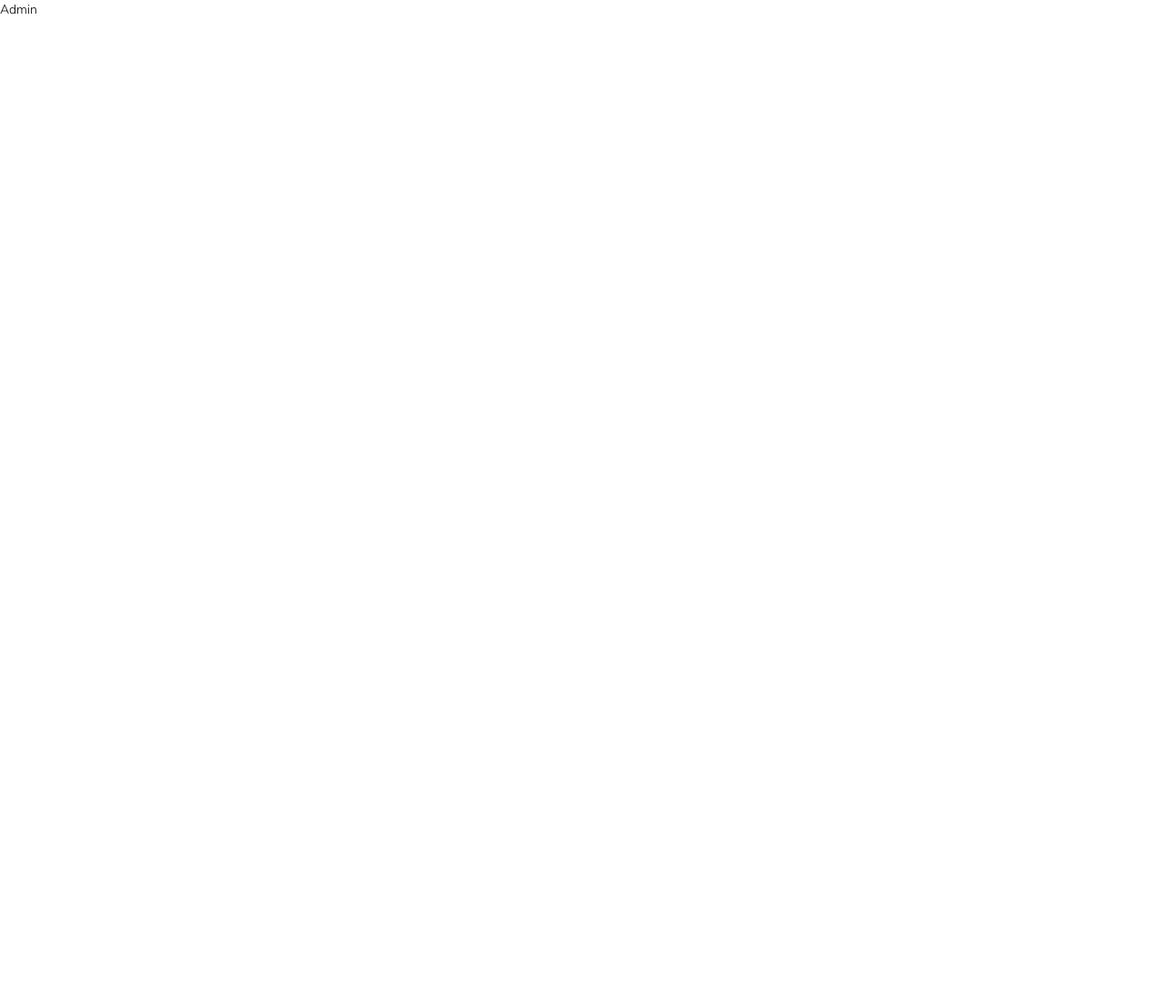
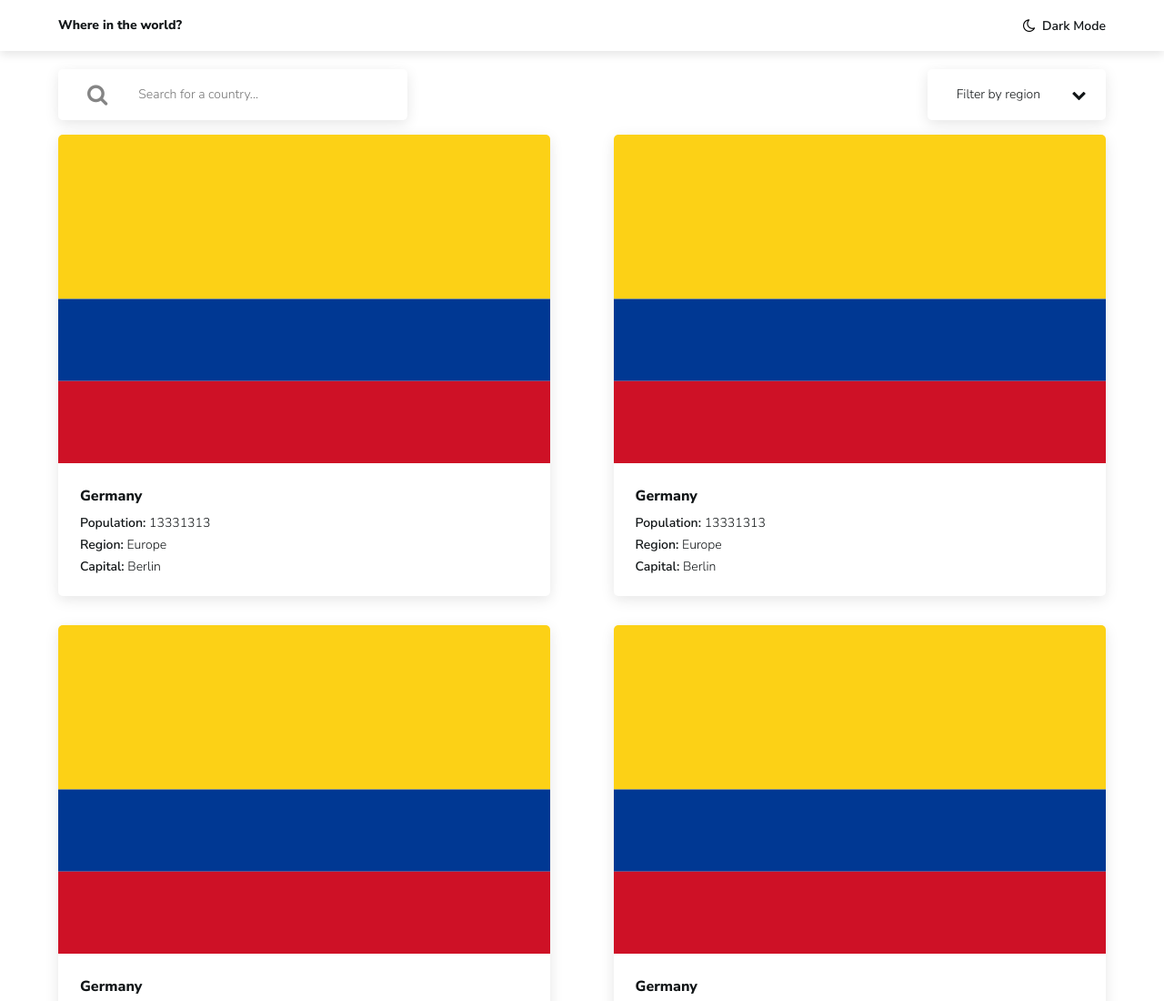
Before and after one commit to pullupjumper/rest-contries-api, a website built with webpack: page src/pages/index.html in a window 1280 px wide. Shown: the top 1100 px of the page at 91% size. Before the commit the page ends 800 px from the top, so only its background shows below. Built offline with nearby package versions, Linux system fonts and the light colour scheme; files whose address does not match are found by name.

Commit message:
Updated index

```diff
--- /dev/null
+++ b/src/icon-fonts/style.css
@@ -0,0 +1,39 @@
+@font-face {
+  font-family: 'icomoon';
+  src:  url('./fonts/icomoon.eot?tanwkx');
+  src:  url('./fonts/icomoon.eot?tanwkx#iefix') format('embedded-opentype'),
+    url('./fonts/icomoon.ttf?tanwkx') format('truetype'),
+    url('./fonts/icomoon.woff?tanwkx') format('woff'),
+    url('./fonts/icomoon.svg?tanwkx#icomoon') format('svg');
+  font-weight: normal;
+  font-style: normal;
+  font-display: block;
+}
+
+[class^="icon-"], [class*=" icon-"] {
+  /* use !important to prevent issues with browser extensions that change fonts */
+  font-family: 'icomoon' !important;
+  speak: never;
+  font-style: normal;
+  font-weight: normal;
+  font-variant: normal;
+  text-transform: none;
+  line-height: 1;
+
+  /* Better Font Rendering =========== */
+  -webkit-font-smoothing: antialiased;
+  -moz-osx-font-smoothing: grayscale;
+}
+
+.icon-search:before {
+  content: "\f002";
+}
+.icon-arrow-left:before {
+  content: "\f060";
+}
+.icon-chevron-down:before {
+  content: "\f078";
+}
+.icon-moon-o:before {
+  content: "\f186";
+}
--- a/src/js/index.js
+++ b/src/js/index.js
@@ -1,3 +1,13 @@
-import '../scss/all.scss';
+import '../scss/index.scss';
 
-console.log('fff');
+const dropdown = document.querySelector('.dropdown');
+
+
+initComponents();
+
+
+function initComponents() {
+  dropdown.addEventListener('click', () => {
+    dropdown.classList.toggle('dropdown-show');
+  });
+}
--- a/src/pages/index.html
+++ b/src/pages/index.html
@@ -9,8 +9,121 @@
   <link href="https://fonts.googleapis.com/css2?family=Nunito+Sans:wght@300;600;800&display=swap" rel="stylesheet">
 </head>
 <body>
-  <p class="p">
-    Admin
-  </p>
+  <header>
+    <div class="container">
+      <div class="brand">Where in the world?</div>
+      <div class="switch">
+        <i class="icon-moon-o"></i>
+        <span>Dark Mode</span>
+      </div>
+    </div>
+
+  </header>
+  <main>
+    <div class="container">
+      <div class="panel">
+        <div class="search-form">
+          <i class="icon-search"></i>
+          <input type="text" class="search-input" placeholder="Search for a country...">
+        </div>
+        <div class="dropdown">
+          <div class="dropdown-btn">
+            <span class="dropdown-text">Filter by region</span>
+            <i class="icon-chevron-down"></i>
+          </div>
+          <div class="dropdown-menu">
+            <div class="dropdown-item">Asia</div>
+            <div class="dropdown-item">Asia</div>
+            <div class="dropdown-item">Asia</div>
+            <div class="dropdown-item">Asia</div>
+          </div>
+        </div>
+      </div>
+      <div class="content">
+        <ul class="country-list">
+          <li class="country-list-item">
+            <div class="card">
+              <div class="card-header">
+                <img src="./col.svg" alt="">
+              </div>
+              <div class="card-content">
+                <div class="card-title">Germany</div>
+                <p><span>Population:&nbsp;</span>13331313</p>
+                <p><span>Region:&nbsp;</span>Europe</p>
+                <p><span>Capital:&nbsp;</span>Berlin</p>
+              </div>
+            </div>
+          </li>
+          <li class="country-list-item">
+            <div class="card">
+              <div class="card-header">
+                <img src="./col.svg" alt="">
+              </div>
+              <div class="card-content">
+                <div class="card-title">Germany</div>
+                <p><span>Population:&nbsp;</span>13331313</p>
+                <p><span>Region:&nbsp;</span>Europe</p>
+                <p><span>Capital:&nbsp;</span>Berlin</p>
+              </div>
+            </div>
+          </li>
+          <li class="country-list-item">
+            <div class="card">
+              <div class="card-header">
+                <img src="./col.svg" alt="">
+              </div>
+              <div class="card-content">
+                <div class="card-title">Germany</div>
+                <p><span>Population:&nbsp;</span>13331313</p>
+                <p><span>Region:&nbsp;</span>Europe</p>
+                <p><span>Capital:&nbsp;</span>Berlin</p>
+              </div>
+            </div>
+          </li>
+          <li class="country-list-item">
+            <div class="card">
+              <div class="card-header">
+                <img src="./col.svg" alt="">
+              </div>
+              <div class="card-content">
+                <div class="card-title">Germany</div>
+                <p><span>Population:&nbsp;</span>13331313</p>
+                <p><span>Region:&nbsp;</span>Europe</p>
+                <p><span>Capital:&nbsp;</span>Berlin</p>
+              </div>
+            </div>
+          </li>
+          <li class="country-list-item">
+            <div class="card">
+              <div class="card-header">
+                <img src="./col.svg" alt="">
+              </div>
+              <div class="card-content">
+                <div class="card-title">Germany</div>
+                <p><span>Population:&nbsp;</span>13331313</p>
+                <p><span>Region:&nbsp;</span>Europe</p>
+                <p><span>Capital:&nbsp;</span>Berlin</p>
+              </div>
+            </div>
+          </li>
+          <li class="country-list-item">
+            <div class="card">
+              <div class="card-header">
+                <img src="./col.svg" alt="">
+              </div>
+              <div class="card-content">
+                <div class="card-title">Germany</div>
+                <p><span>Population:&nbsp;</span>13331313</p>
+                <p><span>Region:&nbsp;</span>Europe</p>
+                <p><span>Capital:&nbsp;</span>Berlin</p>
+              </div>
+            </div>
+          </li>
+        </ul>
+      </div>
+    </div>
+
+  </main>
+
 </body>
 </html>
--- a/src/scss/all.scss
+++ b/src/scss/all.scss
@@ -1,2 +1,5 @@
 @import "./reset";
 @import "./root";
+@import "../icon-fonts/style.css";
+
+@import "./index";
--- /dev/null
+++ b/src/scss/components/card.scss
@@ -0,0 +1,55 @@
+.card {
+  box-shadow: 0 4px 15px 0 hsla(0, 0%, 0%, 0.1);
+  border-radius: 5px;
+
+  &-header {
+    border-top-left-radius: 5px;
+    border-top-right-radius: 5px;
+    overflow: hidden;
+  }
+
+  &-content {
+    padding: 24px;
+
+    .card-title {
+      margin-bottom: 10px;
+      font-size: var(--fs-600);
+      font-weight: var(--fw-800);
+      line-height: 24px;
+      color: var(--clr-primary-900);
+
+    }
+
+    p {
+      margin-bottom: 8px;
+      font-size: var(--fs-300);
+      font-weight: var(--fw-300);
+      line-height: 16px;
+      color: var(--clr-primary-900);
+
+      &:last-child {
+        margin-bottom: 0;
+      }
+    }
+
+    p > span {
+      font-weight: var(--fw-600);
+    }
+  }
+}
+
+//@media (min-width: 1440px) {
+//  .card{
+//
+//    &-content{
+//      .card-title {
+//        margin-bottom: 10px;
+//        font-size: var(--fs-600);
+//        font-weight: var(--fw-800);
+//        line-height: 24px;
+//        color: var(--clr-primary-900);
+//
+//      }
+//    }
+//  }
+//}
--- /dev/null
+++ b/src/scss/components/dropdown.scss
@@ -0,0 +1,61 @@
+.dropdown {
+  position: relative;
+  display: inline-flex;
+  align-items: center;
+  //width: 100%;
+  //flex: 0 0 auto;
+  padding: 16px 32px;
+  box-shadow: 0px 4px 15px 0px hsla(0, 0%, 0%, 0.1);
+  border-radius: 5px;
+
+  &.dropdown-show {
+
+    .dropdown-menu {
+      display: block;
+    }
+  }
+
+  .dropdown-btn {
+    position: relative;
+    display: flex;
+    //flex: 1 0 auto;
+    padding-right: 40px;
+
+    .dropdown-text {
+      font-size: var(--fs-300);
+      font-weight: var(--fw-300);
+      line-height: 16px;
+      color: var(--clr-primary-900);
+
+    }
+
+    i {
+      position: absolute;
+      right: -8%;
+      top: 50%;
+      transform: translateY(-50%);
+      font-size: 16px;
+      line-height: 16px;
+      color: var(--clr-primary-900);
+    }
+  }
+
+  .dropdown-menu {
+    display: none;
+    position: absolute;
+    left: 0;
+    top: 120%;
+    width: 100%;
+    padding: 16px 0;
+    box-shadow: 0px 4px 15px 0px hsla(0, 0%, 0%, 0.1);
+    border-radius: 5px;
+    background: var(--clr-white);
+
+    .dropdown-item {
+      padding: 0 16px;
+      font-size: var(--fs-300);
+      line-height: 24px;
+
+    }
+  }
+}
--- /dev/null
+++ b/src/scss/components/header.scss
@@ -0,0 +1,48 @@
+header {
+  position: fixed;
+  left: 0;
+  right: 0;
+  top: 0;
+  padding: 16px 0;
+  z-index: 1;
+  box-shadow: 0 4px 10px 0 hsla(0, 0%, 0%, 0.1);
+  background: var(--clr-white);
+}
+
+.brand {
+  margin-left: 0;
+  margin-right: auto;
+  size: var(--fs-600);
+  font-weight: var(--fw-800);
+  color: var(--clr-primary-900);
+  line-height: 24px;
+}
+
+.switch {
+  display: flex;
+  align-items: center;
+
+  i {
+    font-size: 16px;
+    margin-right: 8px;
+  }
+
+  span {
+    //font-family: var(--ff-primary);
+    font-size: var(--fs-300);
+    font-weight: var(--fw-600);
+    color: var(--clr-primary-900);
+  }
+}
+
+@media (min-width: 1440px) {
+  .brand {
+    font-size: 24px;
+  }
+
+  .switch {
+    span {
+      font-size: var(--fs-600);
+    }
+  }
+}
--- /dev/null
+++ b/src/scss/components/search-form.scss
@@ -0,0 +1,27 @@
+.search-form {
+  display: flex;
+  align-items: center;
+  width: 100%;
+  //flex: 1 0 auto;
+  padding: 16px 32px;
+  box-shadow: 0px 4px 15px 0px hsla(0, 0%, 0%, 0.1);
+  border-radius: 5px;
+
+  i {
+    margin-right: 32px;
+    font-size: 24px;
+    color: var(--clr-secondary-300);
+  }
+
+  .search-input {
+    display: flex;
+    flex: 1 0 auto;
+    border: none;
+    outline: none;
+    //font-family: var(--ff-primary);
+    font-size: var(--fs-300);
+    font-weight: var(--fw-300);
+    line-height: 16px;
+    color: var(--clr-secondary-300);
+  }
+}
--- /dev/null
+++ b/src/scss/index.scss
@@ -0,0 +1,99 @@
+@import "./reset";
+@import "./root";
+@import "../icon-fonts/style.css";
+@import "./components/card";
+@import "./components/dropdown";
+@import "./components/search-form";
+@import "./components/header";
+
+
+.container {
+  display: flex;
+  width: 90%;
+  margin: 0 auto;
+}
+
+main {
+  margin-top: 60px;
+
+  .container {
+    flex-direction: column;
+  }
+
+  .panel {
+    display: flex;
+    width: 100%;
+    //flex: 1 0 auto;
+    //flex-direction: column;
+    flex-wrap: wrap;
+    margin-bottom: 16px;
+
+    & > * {
+      margin-top: 16px;
+    }
+  }
+
+  .country-list {
+    display: flex;
+    flex-direction: column;
+
+    &-item {
+      margin-bottom: 32px;
+    }
+  }
+}
+
+@media (min-width: 576px) {
+
+  main {
+
+    .panel {
+      .search-form {
+        width: auto;
+        min-width: calc(100% / 3);
+      }
+
+      .dropdown {
+        margin-left: auto;
+        margin-right: 0;
+      }
+    }
+
+    .country-list {
+      flex-direction: row;
+      flex-wrap: wrap;
+
+      &-item {
+        width: 47%;
+        margin-right: 6%;
+
+        &:nth-child(2n) {
+          margin-right: 0;
+        }
+      }
+    }
+  }
+}
+
+@media (min-width: 1440px) {
+  main {
+
+    .country-list {
+      flex-direction: row;
+      flex-wrap: wrap;
+
+      &-item {
+        width: calc(91% / 4);
+        margin-right: calc(9% / 3);
+
+        &:nth-child(2n) {
+          margin-right: calc(9% / 3);
+        }
+
+        &:nth-child(4n) {
+          margin-right: 0;
+        }
+      }
+    }
+  }
+}
--- a/webpack.config.dev.js
+++ b/webpack.config.dev.js
@@ -25,7 +25,7 @@ module.exports = {
                 ],
             },
             {
-                test: /\.(png|svg|jpg|gif)$/,
+                test: /\.(png|svg|jpg|gif|eot|ttf|woff)$/,
                 use: [
                     'file-loader',
                 ],
```
Also changed, not shown: src/icon-fonts/fonts/icomoon.ttf (added), src/icon-fonts/fonts/icomoon.woff (added), src/images/col.svg (added), 2 other files.
